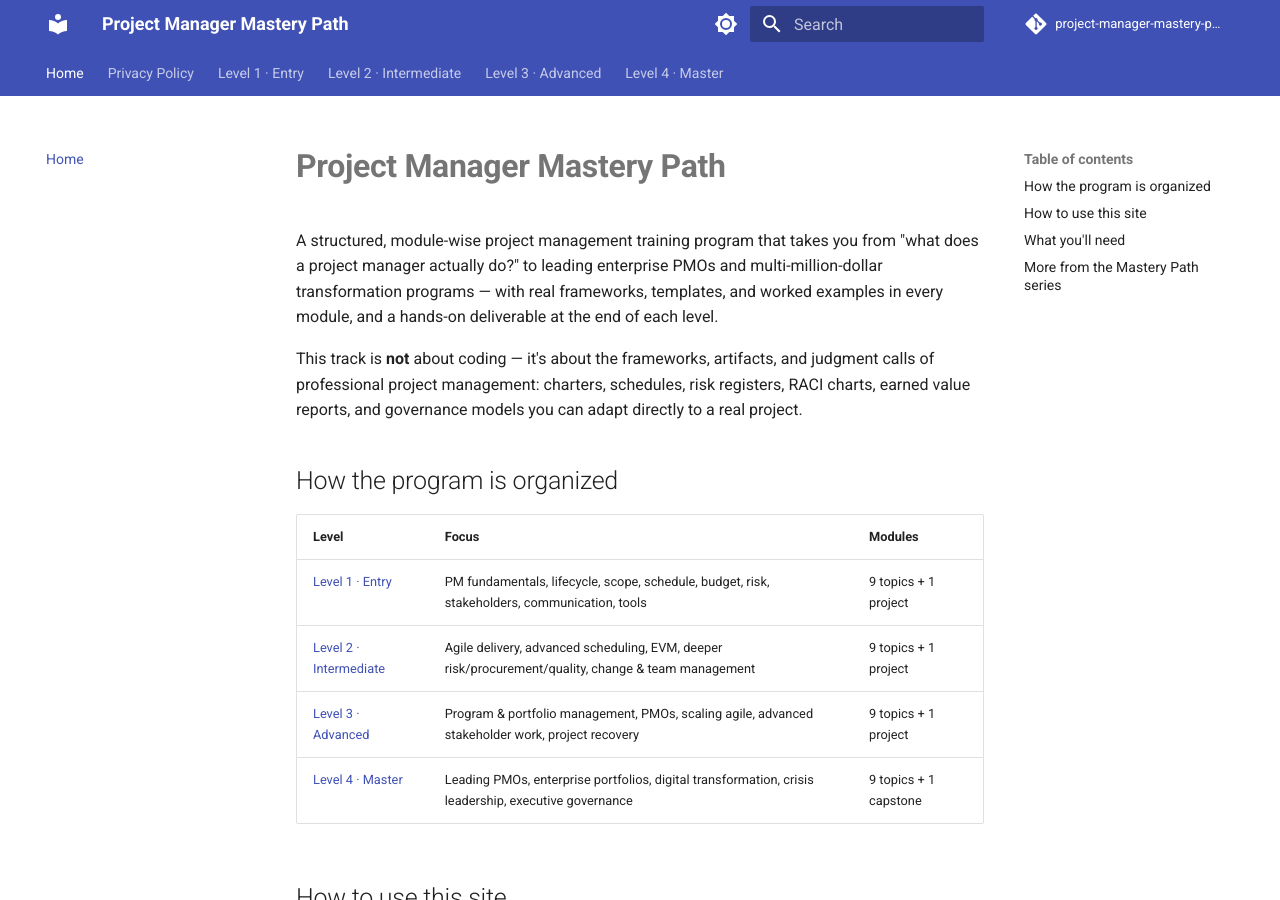
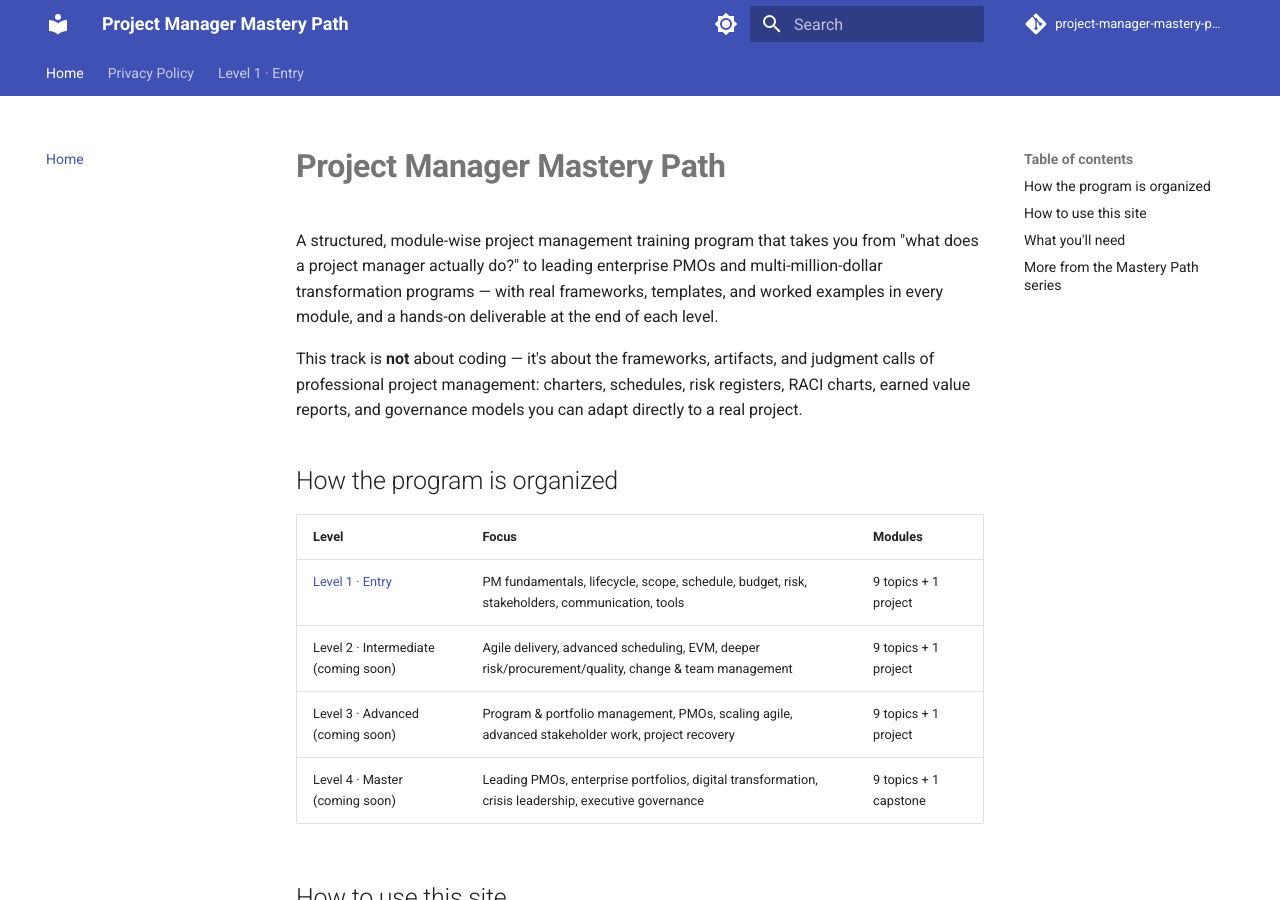
Before and after one commit to SIGILIPELLI/project-manager-mastery-path, an MkDocs documentation site: the page built from docs/index.md, in a window 1280 px wide and 900 px high. Built offline with MkDocs 1.6.1 and Material for MkDocs 9.7.7, drawn with Linux system fonts in a browser that asks for light colours; comment, search, counter and statistics services are not loaded; part of the change alters nothing that is shown.

Commit message:
Hide unfinished levels from crawl surface pending content backfill
AdSense flagged the domain for 'Low value content'. Real lessons are
being written level by level; in the meantime this removes only the
still-unwritten levels from nav/sitemap/homepage (files are untouched)
so the site isn't submitting thin content to Google during the
backfill. Re-running this after a level's content is finished
automatically restores it.

Co-Authored-By: Claude Opus 5 <noreply@anthropic.com>

```diff
--- a/docs/index.md
+++ b/docs/index.md
@@ -21,9 +21,9 @@ can adapt directly to a real project.
 | Level | Focus | Modules |
 |-------|-------|---------|
 | [Level 1 · Entry](level-1/index.md) | PM fundamentals, lifecycle, scope, schedule, budget, risk, stakeholders, communication, tools | 9 topics + 1 project |
-| [Level 2 · Intermediate](level-2/index.md) | Agile delivery, advanced scheduling, EVM, deeper risk/procurement/quality, change & team management | 9 topics + 1 project |
-| [Level 3 · Advanced](level-3/index.md) | Program & portfolio management, PMOs, scaling agile, advanced stakeholder work, project recovery | 9 topics + 1 project |
-| [Level 4 · Master](level-4/index.md) | Leading PMOs, enterprise portfolios, digital transformation, crisis leadership, executive governance | 9 topics + 1 capstone |
+| Level 2 · Intermediate (coming soon) | Agile delivery, advanced scheduling, EVM, deeper risk/procurement/quality, change & team management | 9 topics + 1 project |
+| Level 3 · Advanced (coming soon) | Program & portfolio management, PMOs, scaling agile, advanced stakeholder work, project recovery | 9 topics + 1 project |
+| Level 4 · Master (coming soon) | Leading PMOs, enterprise portfolios, digital transformation, crisis leadership, executive governance | 9 topics + 1 capstone |
 
 ## How to use this site
 
--- a/mkdocs.yml
+++ b/mkdocs.yml
@@ -61,39 +61,8 @@ nav:
       - "08 · Communication Plans": level-1/08-communication-plans.md
       - "09 · Tools Overview (Jira, MS Project, Asana)": level-1/09-tools-overview.md
       - "10 · Project — Full Charter & Schedule": level-1/10-project-charter-schedule.md
-  - "Level 2 · Intermediate":
-      - Overview: level-2/index.md
-      - "01 · Agile Project Management": level-2/01-agile-project-management.md
-      - "02 · Advanced Scheduling": level-2/02-advanced-scheduling.md
-      - "03 · Earned Value Management Basics": level-2/03-earned-value-management.md
-      - "04 · Risk Management Deep Dive": level-2/04-risk-management-deep-dive.md
-      - "05 · Procurement Basics": level-2/05-procurement-basics.md
-      - "06 · Quality Management Basics": level-2/06-quality-management-basics.md
-      - "07 · Change Management for Projects": level-2/07-change-management.md
-      - "08 · Team Management & Conflict Resolution": level-2/08-team-management-conflict.md
-      - "09 · Reporting & Dashboards": level-2/09-reporting-dashboards.md
-      - "10 · Project — Agile Plan with Sprint Schedule": level-2/10-project-agile-sprint-plan.md
-  - "Level 3 · Advanced":
-      - Overview: level-3/index.md
-      - "01 · Program Management": level-3/01-program-management.md
-      - "02 · Portfolio Management Basics": level-3/02-portfolio-management-basics.md
-      - "03 · Advanced Risk & Issue Management": level-3/03-advanced-risk-issue-management.md
-      - "04 · Vendor & Contract Management": level-3/04-vendor-contract-management.md
-      - "05 · PMO Fundamentals": level-3/05-pmo-fundamentals.md
-      - "06 · Scaling Agile (SAFe, LeSS)": level-3/06-scaling-agile.md
-      - "07 · Advanced Stakeholder Management": level-3/07-advanced-stakeholder-management.md
-      - "08 · Project Recovery": level-3/08-project-recovery.md
-      - "09 · Advanced Metrics (EVM Deep Dive & Forecasting)": level-3/09-advanced-metrics.md
-      - "10 · Project — Program Plan for 3 Related Projects": level-3/10-project-program-plan.md
-  - "Level 4 · Master":
-      - Overview: level-4/index.md
-      - "01 · Leading PMOs": level-4/01-leading-pmos.md
-      - "02 · Enterprise Portfolio Management": level-4/02-enterprise-portfolio-management.md
-      - "03 · Digital Transformation Programs": level-4/03-digital-transformation-programs.md
-      - "04 · Crisis & Turnaround Project Leadership": level-4/04-crisis-turnaround-leadership.md
-      - "05 · Executive Reporting & Governance": level-4/05-executive-reporting-governance.md
-      - "06 · Building PM Culture & Capability": level-4/06-building-pm-culture-capability.md
-      - "07 · AI Tools for Project Management": level-4/07-ai-tools-for-pm.md
-      - "08 · Global/Distributed Team Project Management": level-4/08-global-distributed-teams.md
-      - "09 · Career Growth: PM to Program/Portfolio Director": level-4/09-career-growth-pm-to-director.md
-      - "10 · Capstone — Full Program Charter & Governance Model": level-4/10-capstone-program-charter-governance.md
+# --- auto-pruned stub levels (see AdSense low-value-content fix) ---
+exclude_docs: |
+  level-2/*.md
+  level-3/*.md
+  level-4/*.md
```
